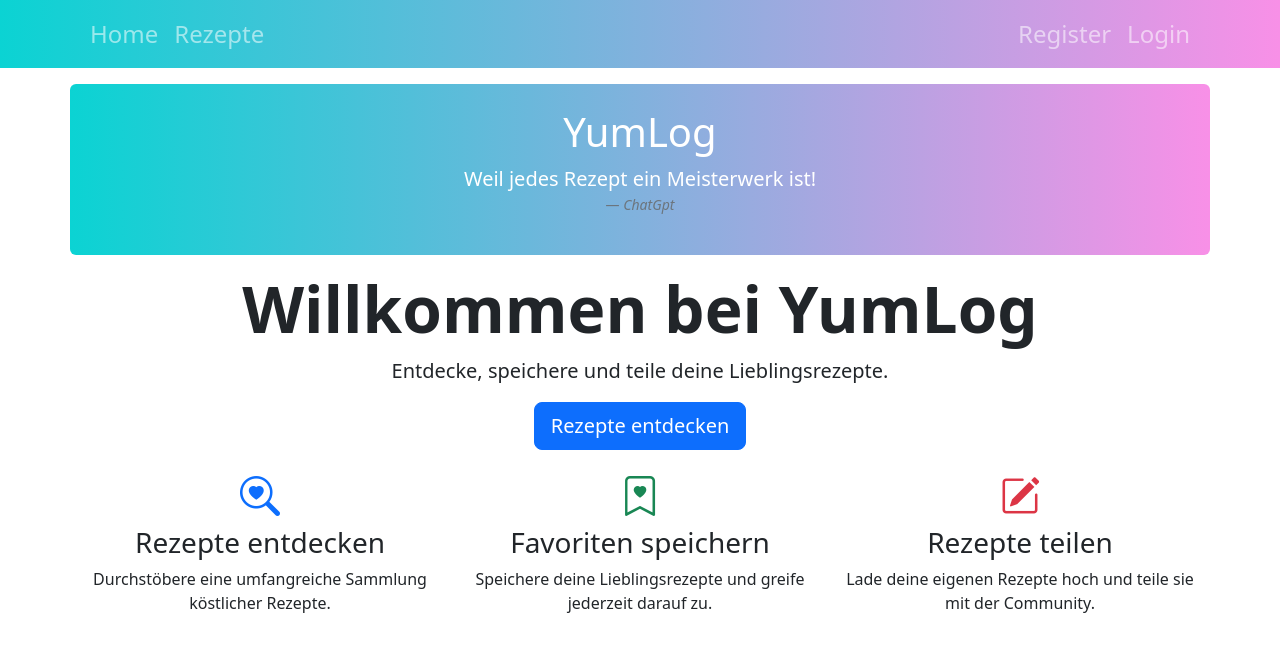
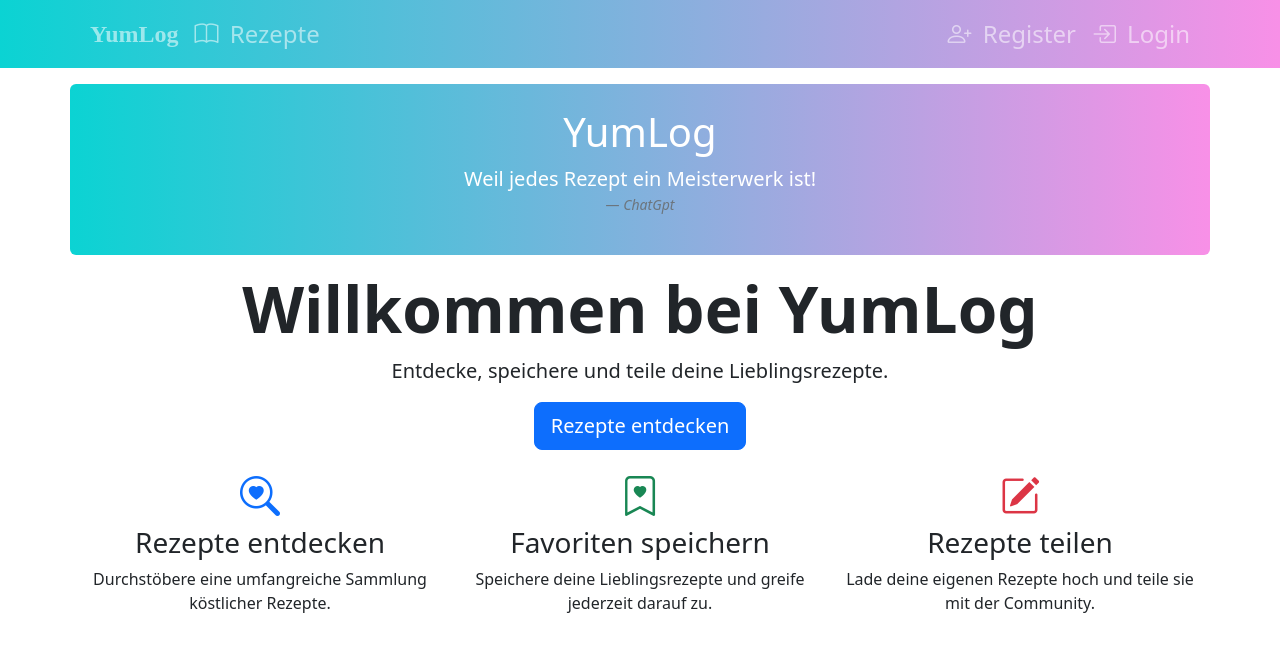
Before and after one commit to michel-spg/yumlog.webapp, a Vue app: page / in a window 1280 px wide. Shown: the top 652 px of the page. Built offline with nearby package versions, Linux system fonts and the light colour scheme; no server answers.

Commit message:
EDIT Navbar with more Icons

```diff
--- a/src/components/TheNavbar.vue
+++ b/src/components/TheNavbar.vue
@@ -3,18 +3,18 @@
     <div class="container">
       <ul class="navbar-nav">
         <li class="nav-item">
-          <RouterLink class="nav-link fs-4" to="/">Home</RouterLink>
+          <RouterLink class="nav-link fs-4 yumlog-logo" to="/">YumLog</RouterLink>
         </li>
         <li class="nav-item">
-          <RouterLink class="nav-link fs-4" to="/recipes">Rezepte</RouterLink>
+          <RouterLink class="nav-link fs-4" to="/recipes"><i class="bi bi-book"></i> Rezepte</RouterLink>
         </li>
       </ul>
       <ul v-if="!authStore.isAuthenticated" class="navbar-nav ms-auto">
         <li class="nav-item">
-          <RouterLink class="nav-link fs-4" to="/signup">Register</RouterLink>
+          <RouterLink class="nav-link fs-4" to="/signup"><i class="bi bi-person-plus"></i> Register</RouterLink>
         </li>
         <li class="nav-item">
-          <RouterLink class="nav-link fs-4" to="/signin">Login</RouterLink>
+          <RouterLink class="nav-link fs-4" to="/signin"><i class="bi bi-box-arrow-in-right"></i> Login</RouterLink>
         </li>
       </ul>
       <ul v-else class="navbar-nav ms-auto">
@@ -56,3 +56,19 @@ export default {
   }
 }
 </script>
+
+<style scoped>
+.yumlog-logo {
+  font-family: 'Pacifico', cursive;
+  font-size: 2rem;
+  font-weight: bold;
+}
+
+.yumlog-logo:hover {
+  transform: scale(1.1);
+}
+
+.nav-link i {
+  margin-right: 5px;
+}
+</style>
```
